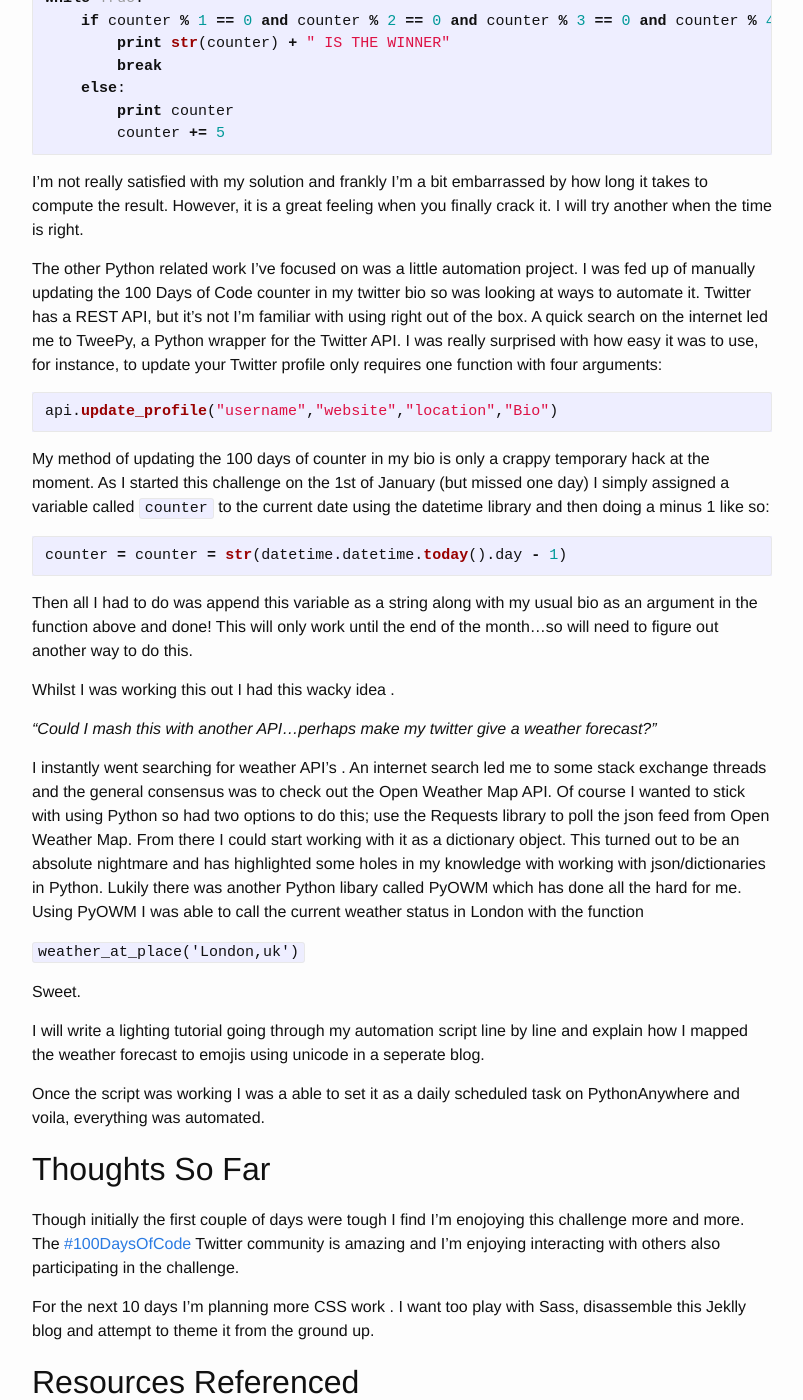
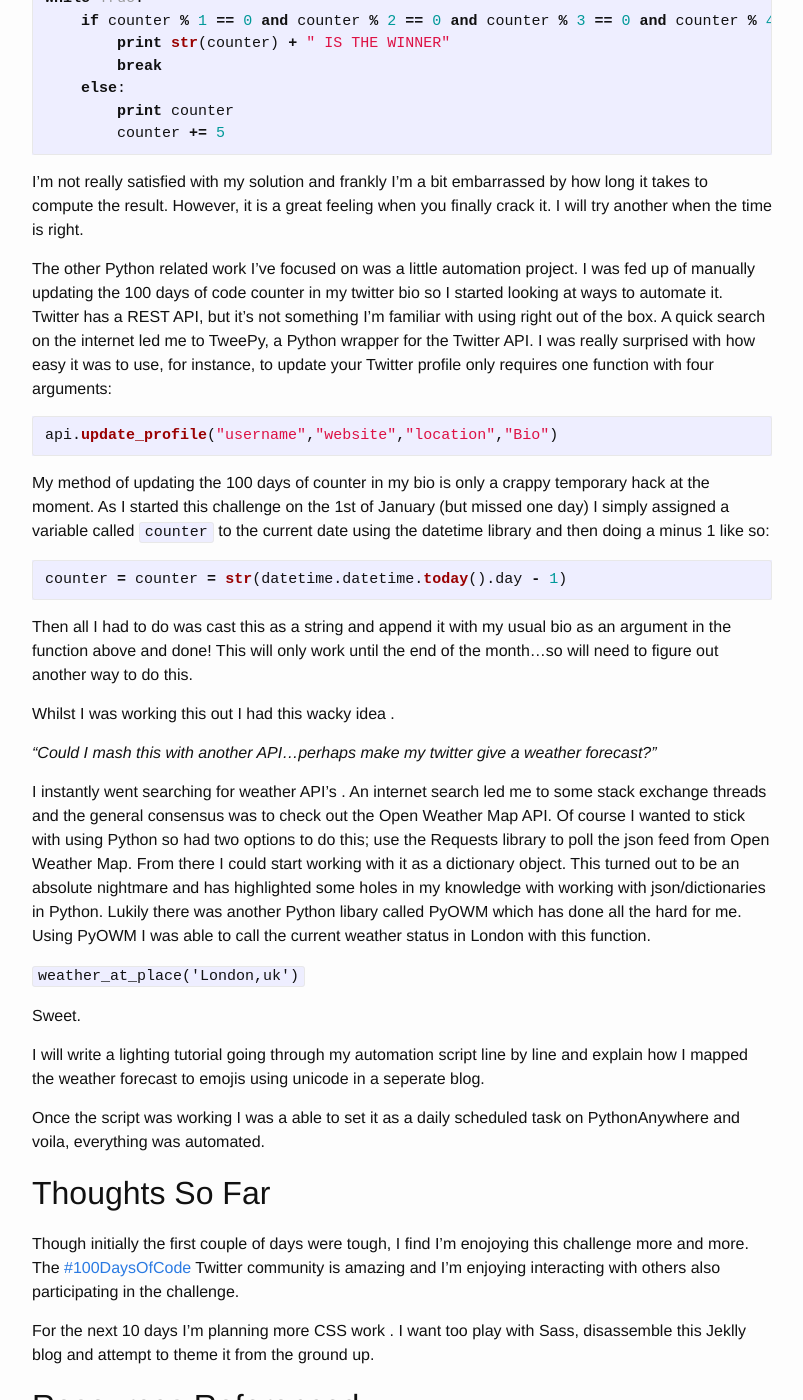
Before and after one commit to chiubaca/chiubaca.github.io, a Jekyll site: the page built from _posts/2017-01-11-day-10-update.markdown, in a window 1280 px wide and 1400 px high, scrolled down 1352 px. Shown: the whole window, without its empty margins (238-1041 px from the left). Built offline with Jekyll 4.4.1, drawn with Linux system fonts in a browser that asks for light colours; some of the changed text lies outside the part shown.

Commit message:
tweaks to day 10 blog

````diff
--- a/_posts/2017-01-11-day-10-update.markdown
+++ b/_posts/2017-01-11-day-10-update.markdown
@@ -25,7 +25,7 @@ ul{
 
 Perfect for quick navigation buttons! A traditional CSS approach would take a lot more code.
 
-It also support other cool things like reversing the order of objects and  aligning objects. Doing things the Flexbox way can rapidly reduce the amount the CSS you need to write and makes hacky CSS approaches a lot more elegant. [CSS-Tricks]( https://css-tricks.com/snippets/css/a-guide-to-flexbox/) has a great summary about it .
+It also supports other cool things like reversing the order of objects and aligning objects. Doing things the Flexbox way can rapidly reduce the amount the CSS you need to write and makes hacky CSS approaches a lot more elegant. [CSS-Tricks]( https://css-tricks.com/snippets/css/a-guide-to-flexbox/) has a great summary about it .
 
 ## Python
 
@@ -48,7 +48,7 @@ while True:
 
 I'm not really satisfied with my solution and frankly I'm a bit embarrassed by how long it takes to compute the result. However, it is a great feeling when you finally crack it. I will try another when the time is right.
 
-The other Python related work I've focused on was a  little automation project. I was fed up of manually updating the 100 Days of Code counter in my twitter bio so was looking at ways to automate it. Twitter has a REST API, but it's not I'm familiar with using right out of the box. A quick search on the internet led me to TweePy, a Python wrapper for the Twitter API. I was really surprised with how easy it was to use, for instance, to update your Twitter profile only requires one function with four arguments:
+The other Python related work I've focused on was a little automation project. I was fed up of manually updating the 100 days of code counter in my twitter bio so I started looking at ways to automate it. Twitter has a REST API, but it's not something I'm familiar with using right out of the box. A quick search on the internet led me to TweePy, a Python wrapper for the Twitter API. I was really surprised with how easy it was to use, for instance, to update your Twitter profile only requires one function with four arguments:
 
 ```python
 api.update_profile("username","website","location","Bio")
@@ -60,13 +60,13 @@ My method of updating the 100 days of counter in my bio is only a crappy tempora
 counter = counter = str(datetime.datetime.today().day - 1)
 ```
 
-Then all I had to do was append this variable as a string along with my usual bio as an argument in the function above and done! This will only work until the end of the month...so will need to figure out another way to do this.
+Then all I had to do was cast this as a string and append it with my usual bio as an argument in the function above and done! This will only work until the end of the month...so will need to figure out another way to do this.
 
 Whilst I was working this out I had this wacky idea .
 
 *"Could I mash this with another API...perhaps make my twitter give a weather forecast?"*
 
-I instantly went searching for weather API's . An internet search led me to some stack exchange threads and the general consensus was to check out the Open Weather Map API. Of course I wanted to stick with using Python so had two options to do this; use the Requests library  to poll the json feed from Open Weather Map. From there I could start working with it as a dictionary object. This turned out to be an absolute nightmare and has highlighted some holes in my knowledge with working with json/dictionaries in Python. Lukily there was another Python libary called PyOWM which has done all the hard for me.  Using PyOWM I was able to call the current weather status in London with the function
+I instantly went searching for weather API's . An internet search led me to some stack exchange threads and the general consensus was to check out the Open Weather Map API. Of course I wanted to stick with using Python so had two options to do this; use the Requests library  to poll the json feed from Open Weather Map. From there I could start working with it as a dictionary object. This turned out to be an absolute nightmare and has highlighted some holes in my knowledge with working with json/dictionaries in Python. Lukily there was another Python libary called PyOWM which has done all the hard for me.  Using PyOWM I was able to call the current weather status in London with this function.
 
 `weather_at_place('London,uk')`
 
@@ -78,7 +78,7 @@ Once the script was working I was a able to set it as a daily scheduled task on
 
 ## Thoughts So Far
 
-Though initially the first couple of days were tough I find I'm enojoying this challenge more and more. The [#100DaysOfCode](https://twitter.com/hashtag/100DaysOfCode?src=hash) Twitter community is amazing and I'm enjoying interacting with others also participating in the challenge.
+Though initially the first couple of days were tough, I find I'm enojoying this challenge more and more. The [#100DaysOfCode](https://twitter.com/hashtag/100DaysOfCode?src=hash) Twitter community is amazing and I'm enjoying interacting with others also participating in the challenge.
 
 For the next 10 days I'm planning more CSS work . I want too play with Sass, disassemble this Jeklly blog and attempt to theme it from the ground up.
 
````
